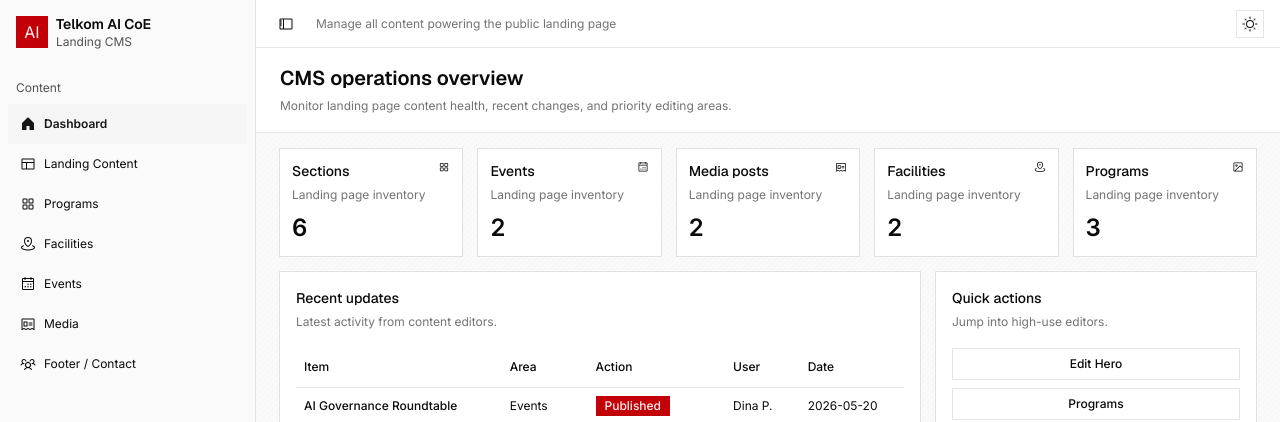
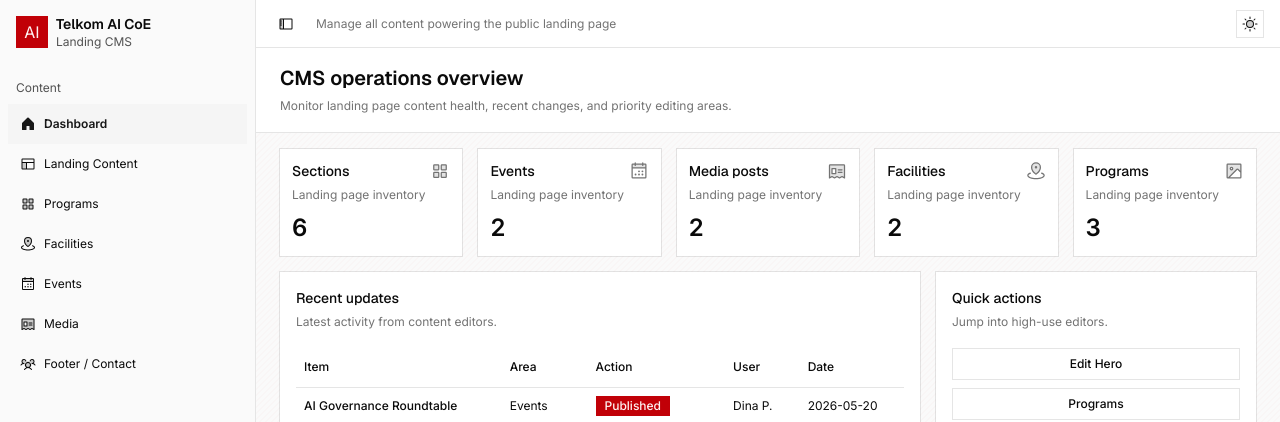
Before and after one commit to adtyasatrio/telkomai-cms, a Next.js app: page / in a window 1280 px wide. Shown: the top 422 px of the page. Built offline with nearby package versions, Linux system fonts and the light colour scheme.

Commit message:
chore: unify Phosphor icon imports, apply global duotone weight, and improve search input styling

```diff
--- a/app/(cms)/content/page.tsx
+++ b/app/(cms)/content/page.tsx
@@ -1,5 +1,5 @@
 import Link from "next/link"
-import { EyeIcon, PencilSimpleIcon } from "@phosphor-icons/react/dist/ssr"
+import { EyeIcon, PencilSimpleIcon } from "@phosphor-icons/react"
 
 import { PageHeader } from "@/components/cms/page-header"
 import { StatusBadge } from "@/components/cms/status-badge"
--- a/app/(cms)/page.tsx
+++ b/app/(cms)/page.tsx
@@ -1,3 +1,5 @@
+"use client"
+
 import Link from "next/link"
 import {
   CalendarDotsIcon,
@@ -5,7 +7,7 @@ import {
   MapPinAreaIcon,
   NewspaperClippingIcon,
   SquaresFourIcon,
-} from "@phosphor-icons/react/dist/ssr"
+} from "@phosphor-icons/react"
 
 import { PageHeader } from "@/components/cms/page-header"
 import { StatusBadge } from "@/components/cms/status-badge"
@@ -48,7 +50,7 @@ export default function DashboardPage() {
               <CardHeader>
                 <CardTitle>{metric.label}</CardTitle>
                 <CardAction>
-                  <Icon />
+                  <Icon className="size-5 text-muted-foreground" weight="duotone" />
                 </CardAction>
                 <CardDescription>Landing page inventory</CardDescription>
               </CardHeader>
--- a/components/cms/app-shell.tsx
+++ b/components/cms/app-shell.tsx
@@ -75,7 +75,7 @@ export function AppShell({ children }: { children: React.ReactNode }) {
                         render={<Link href={item.href} />}
                         isActive={active}
                       >
-                        <Icon weight={active ? "fill" : "regular"} />
+                        <Icon weight={active ? "fill" : "duotone"} />
                         <span className={active ? "text-xs font-semibold" : "text-xs"}>{item.label}</span>
                       </SidebarMenuButton>
                     </SidebarMenuItem>
--- a/components/cms/entity-table.tsx
+++ b/components/cms/entity-table.tsx
@@ -126,7 +126,7 @@ export function EntityTable<T extends EditableRecord>({
         <div className="flex flex-col gap-2 lg:flex-row lg:items-center lg:justify-between">
           <div className="flex flex-1 flex-col gap-2 sm:flex-row">
             <div className="relative flex-1">
-              <MagnifyingGlassIcon className="pointer-events-none absolute left-2 top-2 text-muted-foreground" />
+              <MagnifyingGlassIcon className="pointer-events-none absolute left-2.5 top-1/2 -translate-y-1/2 size-4 text-muted-foreground" />
               <Input
                 className="pl-8"
                 placeholder={`Search ${title.toLowerCase()}...`}
--- a/components/theme-provider.tsx
+++ b/components/theme-provider.tsx
@@ -2,6 +2,7 @@
 
 import * as React from "react"
 import { ThemeProvider as NextThemesProvider, useTheme } from "next-themes"
+import { IconContext } from "@phosphor-icons/react"
 
 function ThemeProvider({
   children,
@@ -16,7 +17,9 @@ function ThemeProvider({
       {...props}
     >
       <ThemeHotkey />
-      {children}
+      <IconContext.Provider value={{ weight: "duotone" }}>
+        {children}
+      </IconContext.Provider>
     </NextThemesProvider>
   )
 }
```
